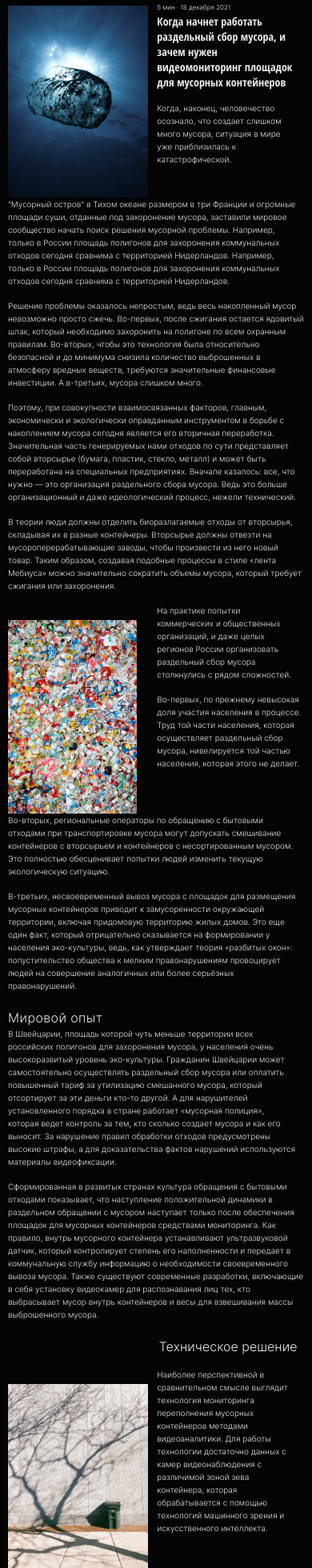
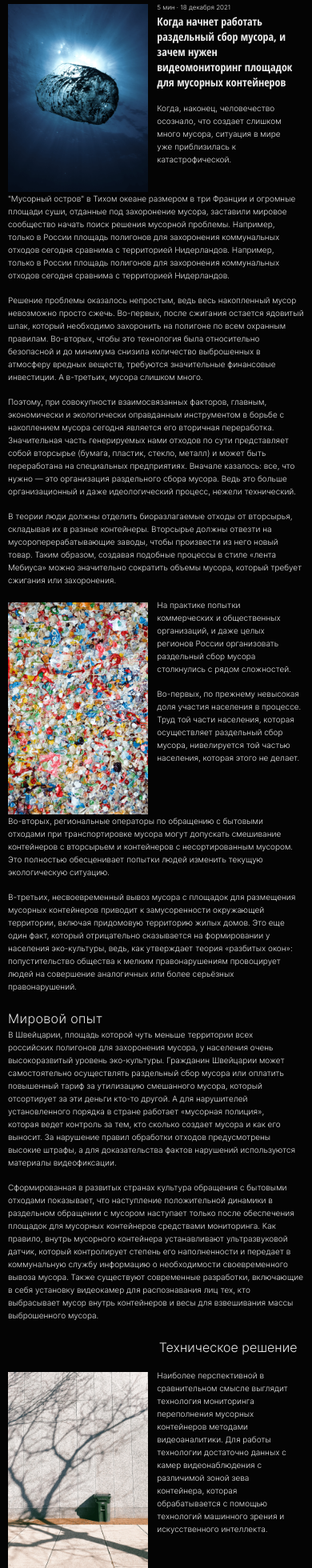
Before and after one commit to IuliiLapina/VideoFor, a React (Create React App) app: page /blog-recycle in a window 390 px wide. Shown: the part 40-2000 px from the top of the page at 80% size. Built offline with nearby package versions, Linux system fonts and the light colour scheme; no server answers.

Commit message:
fix: images blog recycle

```diff
--- a/src/components/BlogArticle/BlogRecycle.js
+++ b/src/components/BlogArticle/BlogRecycle.js
@@ -17,7 +17,7 @@ function BlogRecycle() {
         {window.innerWidth > 1100 ? (
           <>
             <div className="article__container">
-              <div className="article__image-container article__image-container_mini-plus">
+              <div className={`article__image-container ${window.innerWidth > 1100 ? 'article__image-container_max-recycle' : 'article__image-container_medium-maxi-beach'}`}>
                 <img
                   className="article__image"
                   src={garbage_in_the_sea}
@@ -107,7 +107,7 @@ function BlogRecycle() {
             </div>
 
             <div className="article__container">
-              <div className="article__image-container">
+              <div className="article__image-container article__image-container_mega-max-recycle">
                 <img
                   className="article__image"
                   src={garbage_bottle}
@@ -200,7 +200,7 @@ function BlogRecycle() {
             </div>
 
             <div className="article__container">
-              <div className="article__image-container article__image-container_medium">
+              <div className="article__image-container article__image-container_mega-max-recycle">
                 <img
                   className="article__image"
                   src={trash_can}
@@ -400,7 +400,7 @@ function BlogRecycle() {
         ) : (
           <>
             <div className="article__container">
-              <div className="article__image-container article__image-container_mini-plus">
+              <div className={`article__image-container ${window.innerWidth < 1100 ? 'article__image-container_mini-recycle' : ''} ${window.innerWidth < 500 ? 'article__image-container_mini-plus-recycle' : ''}`}>
                 <img
                   className="article__image"
                   src={garbage_in_the_sea}
@@ -466,7 +466,7 @@ function BlogRecycle() {
             </div>
 
             <div className="article__container">
-              <div className="article__image-container">
+              <div className={`article__image-container ${window.innerWidth < 1100 ? 'article__image-container_medium-traffic' : ''} ${window.innerWidth < 500 ? 'article__image-container_medium-recycle' : ''}`}>
                 <img
                   className="article__image"
                   src={garbage_bottle}
@@ -542,7 +542,7 @@ function BlogRecycle() {
             </div>
 
             <div className="article__container">
-              <div className="article__image-container article__image-container_medium">
+              <div className={`article__image-container ${window.innerWidth < 1100 ? 'article__image-container_mini-recycle' : 'article__image-container_medium'} ${window.innerWidth < 500 ? 'article__image-container_mini-plus-recycle-trash-cah' : ''}`}>
                 <img
                   className="article__image"
                   src={trash_can}
@@ -643,7 +643,7 @@ function BlogRecycle() {
             </div>
 
             <div className="article__container">
-              <div className="article__image-container ">
+              <div className={`article__image-container ${window.innerWidth < 1100 ? 'article__image-container_mini-recycle' : ''} ${window.innerWidth < 500 ? 'article__image-container_medium-beach' : ''}`}>
                 <img
                   className="article__image"
                   src={trash_can_mini}
--- a/src/components/BlogArticle/article.css
+++ b/src/components/BlogArticle/article.css
@@ -26,6 +26,15 @@
   height: 786px;
 }
 
+.article__image-container_max-recycle {
+  height: 645px;
+  overflow: hidden;
+  padding: 4px 0 0;
+}
+.article__image-container_mega-max-recycle {
+  height: auto;
+  padding-top: 10px;
+}
 .article__image {
   width: auto;
 }
@@ -238,23 +247,39 @@
     padding-top: 5px;
   }
   .article__image-container_mini-beach {
-    height: 540px;
+    height: 535px;
     display: flex;
     align-items: center;
-    padding: 0px 0px 0 115px;
+    margin-top: 4px;
+    padding: 0 0px 0 115px;
     justify-content: center;
   }
   .article__image-container_medium-beach {
-    height: 404px;
+    height: 400px;
     display: flex;
     align-items: flex-start;
     justify-content: center;
+    padding-top: 4px;
   }
   .article__image-container_medium-maxi-beach {
     height: 525px;
     display: flex;
     align-items: flex-start;
     justify-content: flex-start;
+    padding-top: 3px;
+  }
+  .article__image-container_max-recycle {
+    height: 645px;
+    overflow: hidden;
+    padding: 4px 0 0;
+  }
+  .article__image-container_mega-max-recycle {
+    height: auto;
+    padding-top: 10px;
+  }
+  .article__image-container_mini-recycle {
+    height: 312px;
+    padding-top: 0px;
   }
   .article__image {
     padding-top: 0px;
@@ -405,7 +430,7 @@
 }
 @media screen and (max-width: 600px) {
   .article__container {
-    grid-template-columns: 0.9fr 1fr
+    grid-template-columns: 0.9fr 1fr;
   }
 }
 
@@ -414,7 +439,7 @@
     padding: 45px 10px 0;
   }
   .article__container {
-    grid-template-columns: 0.9fr 1fr
+    grid-template-columns: 0.9fr 1fr;
   }
   .article__time {
     font-size: 8px;
@@ -461,6 +486,14 @@
     height: 240px;
     padding: 2px 0 0;
   }
+  .article__image-container_mini-plus-recycle {
+    height: 235px;
+    padding: 0;
+    display: flex;
+    align-items: flex-start;
+    justify-content: center;
+  }
+
   .article__image-container_medium-beach {
     height: 300px;
     padding: 6px 0 0 45px;
@@ -475,6 +508,23 @@
   .article__image-container_max-beach {
     height: 250px;
     padding: 4px 0 0;
+  }
+  .article__image-container_mini-plus-recycle-trash-cah {
+    height: 250px;
+    padding: 4px 0 0;
+    display: flex;
+    align-items: flex-start;
+    justify-content: center;
+  }
+  .article__image-container_medium-traffic {
+    height: 217px;
+  }
+  .article__image-container_mini-traffic {
+    height: 181px;
+    padding-top: 5px;
+  }
+  .article__image-container_max-traffic {
+    height: 434px;
   }
   .article__list {
     padding: 0px 0 15px;
@@ -532,21 +582,14 @@
   .article__list_container-disc {
     padding-left: 15px;
   }
-.article__image-container_medium-traffic {
-  height: 217px;
-}
-.article__image-container_mini-traffic {
-  height: 181px;
-  padding-top: 5px;
-}
-.article__image-container_max-traffic {
-  height: 434px;
-}
-
   .article__list_under-disc {
     padding: 15px 0 0 15px;
   }
   .article__list-item_point-traffic {
     padding-top: 15px;
   }
+  .article__image-container_medium-recycle {
+    height: 265px;
+    padding-top: 5px;
 }
+}
```
Lines whose indentation alone changed are shown as unchanged.
